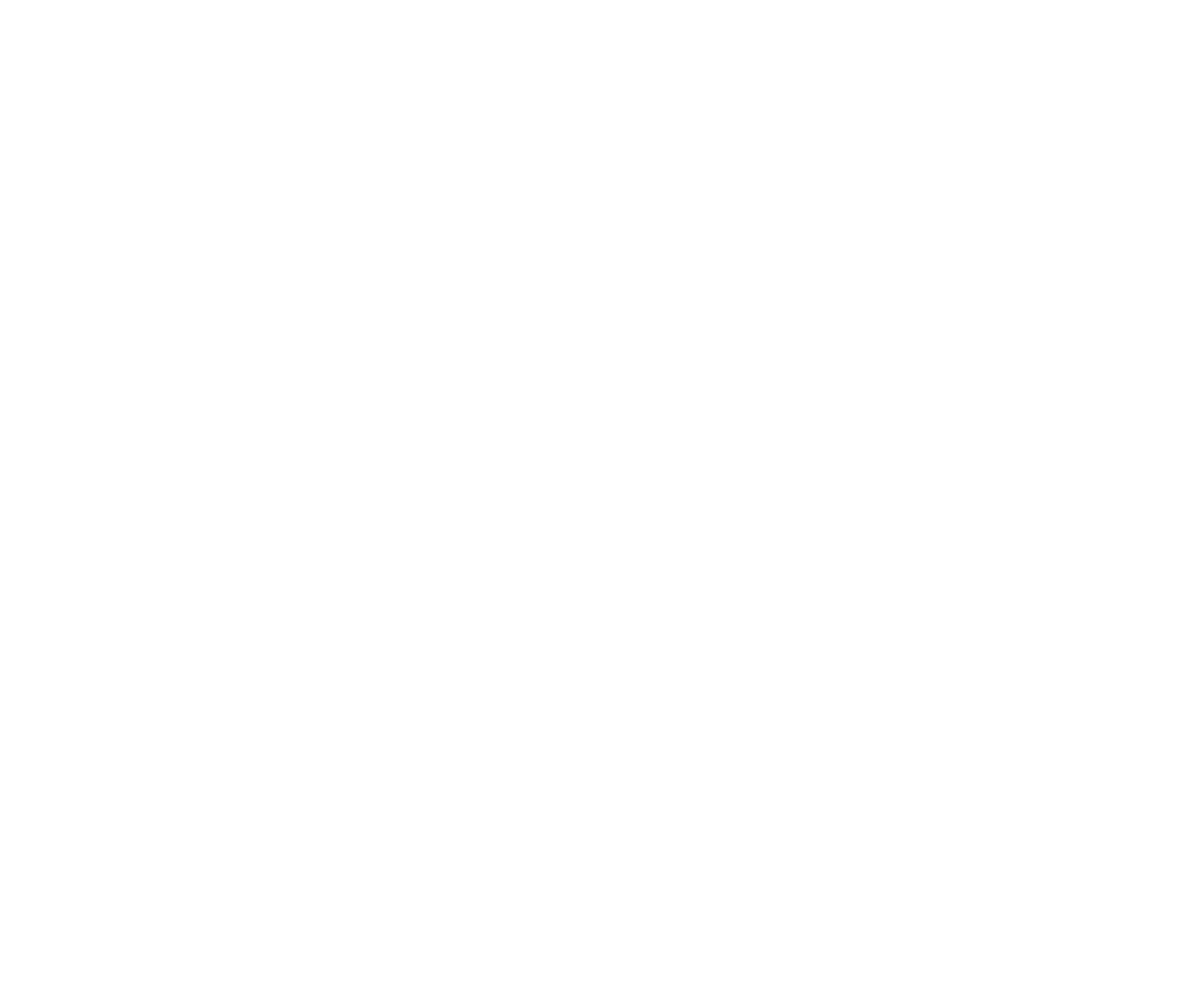
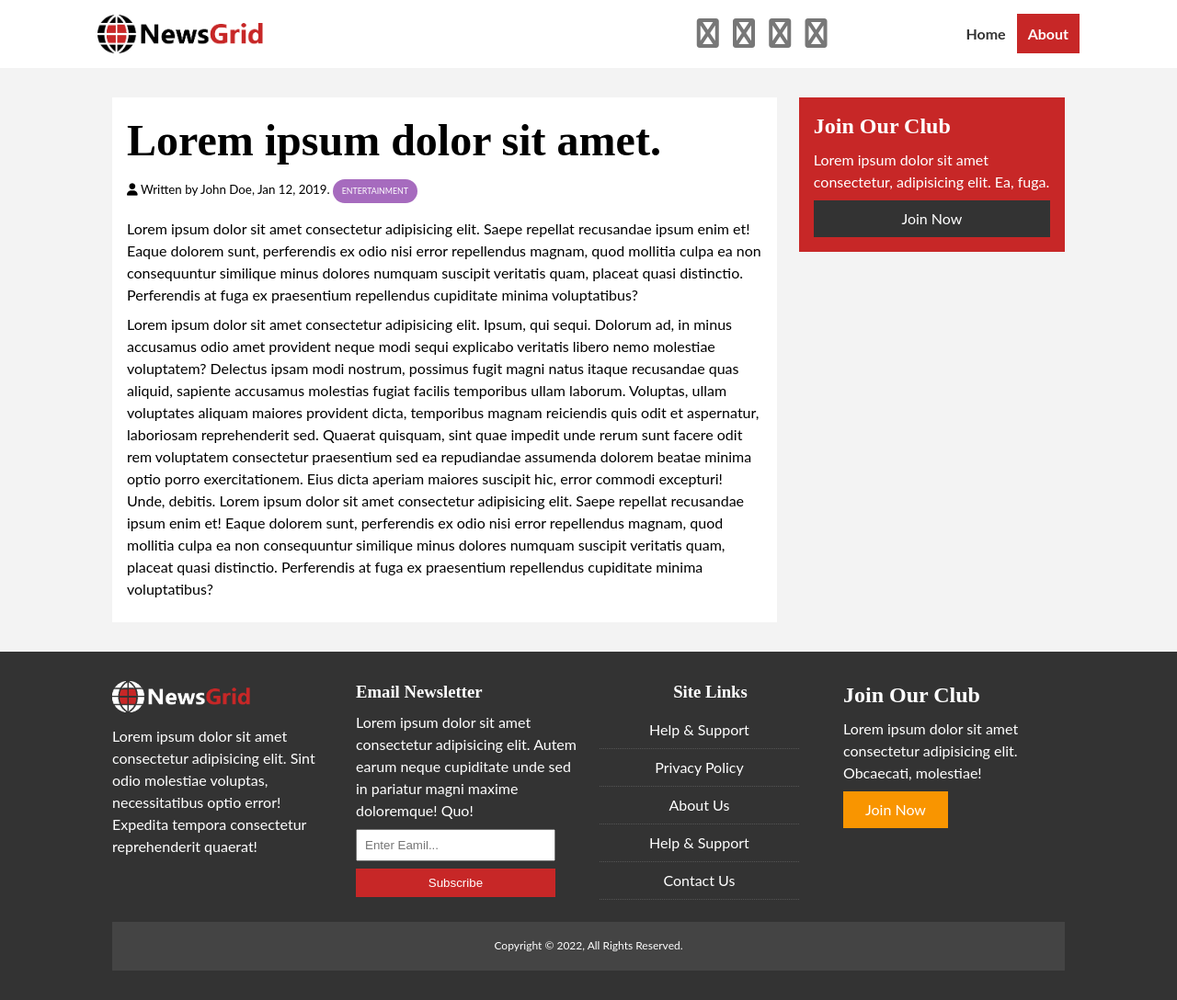
Before and after one commit to Napoleon-Jahmiu/gridnew, a plain HTML site: page article.html in a window 1280 px wide. Shown: the whole page at 92% size. Before the commit the page ends 800 px from the top, so only its background shows below. Drawn offline with Linux system fonts and the light colour scheme.

Commit message:
finished and added the article and the about page

```diff
--- a/about.html
+++ b/about.html
@@ -0,0 +1,118 @@
+<!DOCTYPE html>
+<html lang="en">
+<head>
+    <meta charset="UTF-8">
+    <meta http-equiv="X-UA-Compatible" content="IE=edge">
+    <meta name="viewport" content="width=device-width, initial-scale=1.0">
+    <link rel="stylesheet" href="https://cdnjs.cloudflare.com/ajax/libs/font-awesome/6.4.0/css/all.min.css">
+    <link rel="stylesheet" href="css/style.css">
+    <link rel="stylesheet" media="screen and (max-width:768px)" href="css/mobile.css">
+    <link rel="shortcut icon" type="image/x-icon" href="favicon.ico">
+    <title>NewsGrid | Latest News</title>
+
+</head>
+<body>
+    <nav id="main-nav">
+        <div class="container nav-container">
+            <img src="img/logo.png" alt="NewsGrid" class="logo">
+            <div class="social">
+                <a href="http://facebook.com" target="_blank"><i class="fas fa-facebook fa-2x"></i></a>
+                <a href="http://twitter.com" target="_blank"><i class="fas fa-twitter fa-2x"></i></a>
+                <a href="http://instagram.com" target="_blank"><i class="fas fa-instagram fa-2x"></i></a>
+                <a href="http://youtube.com" target="_blank"><i class="fas fa-youtube fa-2x"></i></a>
+            </div>
+            <ul>
+                <li><a href="index.html">Home</a></li>
+                <li><a href="index.html" class="current" >About</a></li>
+            </ul>
+
+        </div>
+    </nav>
+
+    <section id="about">
+        <div class="container">
+            <div class="page-container">
+                <article class="card">
+                    <h1 class="l-heading">About</h1>
+                    <p>Lorem ipsum dolor sit amet consectetur adipisicing elit.
+                        Saepe repellat recusandae ipsum enim et! Eaque dolorem sunt,
+                        perferendis ex odio nisi error repellendus magnam, quod mollitia
+                        culpa ea non consequuntur similique minus dolores numquam suscipit
+                        veritatis quam, placeat quasi distinctio. Perferendis at fuga
+                        ex praesentium repellendus cupiditate minima voluptatibus?</p>
+
+                        <p>Lorem ipsum dolor sit amet consectetur adipisicing elit.
+                            Ipsum, qui sequi. Dolorum ad, in minus accusamus odio
+                            amet provident neque modi sequi explicabo veritatis libero
+                            nemo molestiae voluptatem? Delectus ipsam modi nostrum,
+                            possimus fugit magni natus itaque recusandae quas aliquid,
+                            sapiente accusamus molestias fugiat facilis temporibus ullam
+                             laborum. Voluptas, ullam voluptates aliquam maiores provident
+                             dicta, temporibus magnam reiciendis quis odit et aspernatur,
+                            laboriosam reprehenderit sed. Quaerat quisquam, sint quae impedit
+                            unde rerum sunt facere odit rem voluptatem consectetur praesentium
+                            sed ea repudiandae assumenda dolorem beatae minima optio porro exercitationem.
+                            Eius dicta aperiam maiores suscipit hic, error commodi excepturi! Unde, debitis.
+                            Lorem ipsum dolor sit amet consectetur adipisicing elit.
+                            Saepe repellat recusandae ipsum enim et! Eaque dolorem sunt,
+                            perferendis ex odio nisi error repellendus magnam, quod mollitia
+                            culpa ea non consequuntur similique minus dolores numquam suscipit
+                            veritatis quam, placeat quasi distinctio. Perferendis at fuga
+                            ex praesentium repellendus cupiditate minima voluptatibus?</p>
+                </article>
+
+                <aside class="card bg-primary">
+                    <h2>Join Our Club</h2>
+                    <p>Lorem ipsum dolor sit amet consectetur, adipisicing elit. Ea, fuga.</p>
+                    <a href="#" class="btn btn-dark btn-block">Join Now</a>
+                </aside>
+            </div>
+        </div>
+    </section>
+
+
+
+
+
+
+
+    <!-- Footer -->
+    <footer id="main-footer" class="py-2">
+        <div class="container footer-container">
+            <div>
+                <img src="img/logo_light.png" alt="NewsGrid">
+                <p>Lorem ipsum dolor sit amet consectetur adipisicing elit. Sint odio molestiae voluptas, necessitatibus optio error! Expedita tempora consectetur reprehenderit quaerat!</p>
+            </div>
+            <div>
+                <h3>Email Newsletter</h3>
+                <p>Lorem ipsum dolor sit amet consectetur adipisicing elit. Autem earum neque cupiditate unde sed in pariatur magni maxime doloremque! Quo!</p>
+                <form action="">
+                    <input type="email" placeholder="Enter Eamil...">
+                    <input type="submit" value="Subscribe" class="btn btn-primary">
+                </form>
+            </div>
+
+            <div>
+                <h3>Site Links</h3>
+                <ul class="list">
+                    <li><a href="#">Help & Support</a></li>
+                    <li><a href="#">Privacy Policy</a></li>
+                    <li><a href="#">About Us</a></li>
+                    <li><a href="#">Help & Support</a></li>
+                    <li><a href="#">Contact Us</a></li>
+                </ul>
+            </div>
+
+            <div>
+                <h2>Join Our Club</h2>
+                <p>Lorem ipsum dolor sit amet consectetur adipisicing elit. Obcaecati, molestiae!</p>
+                <a href="#" class="btn btn-secondary">Join Now</a>
+            </div>
+
+            <div>
+                <p>Copyright &copy; 2022, All Rights Reserved.</p>
+            </div>
+        </div>
+    </footer>
+</body>
+</html>
--- a/article.html
+++ b/article.html
@@ -0,0 +1,127 @@
+<!DOCTYPE html>
+<html lang="en">
+<head>
+    <meta charset="UTF-8">
+    <meta http-equiv="X-UA-Compatible" content="IE=edge">
+    <meta name="viewport" content="width=device-width, initial-scale=1.0">
+    <link rel="stylesheet" href="https://cdnjs.cloudflare.com/ajax/libs/font-awesome/6.4.0/css/all.min.css">
+    <link rel="stylesheet" href="css/style.css">
+    <link rel="stylesheet" media="screen and (max-width:768px)" href="css/mobile.css">
+    <link rel="shortcut icon" type="image/x-icon" href="favicon.ico">
+    <title>NewsGrid | Latest News</title>
+
+</head>
+<body>
+    <nav id="main-nav">
+        <div class="container nav-container">
+            <img src="img/logo.png" alt="NewsGrid" class="logo">
+            <div class="social">
+                <a href="http://facebook.com" target="_blank"><i class="fas fa-facebook fa-2x"></i></a>
+                <a href="http://twitter.com" target="_blank"><i class="fas fa-twitter fa-2x"></i></a>
+                <a href="http://instagram.com" target="_blank"><i class="fas fa-instagram fa-2x"></i></a>
+                <a href="http://youtube.com" target="_blank"><i class="fas fa-youtube fa-2x"></i></a>
+            </div>
+            <ul>
+                <li><a href="index.html">Home</a></li>
+                <li><a href="index.html" class="current" >About</a></li>
+            </ul>
+
+        </div>
+    </nav>
+
+
+
+    <section id="article">
+        <div class="container">
+            <div class="page-container">
+                <article class="card">
+                    <h1 class="l-heading">Lorem ipsum dolor sit amet.</h1>
+
+                    <div class="meta">
+                        <small>
+                            <i class="fas fa-user"></i> Written by John Doe, Jan 12, 2019.
+                        </small>
+                        <div class="category category-ent">Entertainment</div>
+                    </div>
+                    <p>Lorem ipsum dolor sit amet consectetur adipisicing elit.
+                        Saepe repellat recusandae ipsum enim et! Eaque dolorem sunt,
+                        perferendis ex odio nisi error repellendus magnam, quod mollitia
+                        culpa ea non consequuntur similique minus dolores numquam suscipit
+                        veritatis quam, placeat quasi distinctio. Perferendis at fuga
+                        ex praesentium repellendus cupiditate minima voluptatibus?</p>
+
+                        <p>Lorem ipsum dolor sit amet consectetur adipisicing elit.
+                            Ipsum, qui sequi. Dolorum ad, in minus accusamus odio
+                            amet provident neque modi sequi explicabo veritatis libero
+                            nemo molestiae voluptatem? Delectus ipsam modi nostrum,
+                            possimus fugit magni natus itaque recusandae quas aliquid,
+                            sapiente accusamus molestias fugiat facilis temporibus ullam
+                             laborum. Voluptas, ullam voluptates aliquam maiores provident
+                             dicta, temporibus magnam reiciendis quis odit et aspernatur,
+                            laboriosam reprehenderit sed. Quaerat quisquam, sint quae impedit
+                            unde rerum sunt facere odit rem voluptatem consectetur praesentium
+                            sed ea repudiandae assumenda dolorem beatae minima optio porro exercitationem.
+                            Eius dicta aperiam maiores suscipit hic, error commodi excepturi! Unde, debitis.
+                            Lorem ipsum dolor sit amet consectetur adipisicing elit.
+                            Saepe repellat recusandae ipsum enim et! Eaque dolorem sunt,
+                            perferendis ex odio nisi error repellendus magnam, quod mollitia
+                            culpa ea non consequuntur similique minus dolores numquam suscipit
+                            veritatis quam, placeat quasi distinctio. Perferendis at fuga
+                            ex praesentium repellendus cupiditate minima voluptatibus?</p>
+                </article>
+
+                <aside class="card bg-primary">
+                    <h2>Join Our Club</h2>
+                    <p>Lorem ipsum dolor sit amet consectetur, adipisicing elit. Ea, fuga.</p>
+                    <a href="#" class="btn btn-dark btn-block">Join Now</a>
+                </aside>
+            </div>
+        </div>
+    </section>
+
+
+
+
+
+
+
+    <!-- Footer -->
+    <footer id="main-footer" class="py-2">
+        <div class="container footer-container">
+            <div>
+                <img src="img/logo_light.png" alt="NewsGrid">
+                <p>Lorem ipsum dolor sit amet consectetur adipisicing elit. Sint odio molestiae voluptas, necessitatibus optio error! Expedita tempora consectetur reprehenderit quaerat!</p>
+            </div>
+            <div>
+                <h3>Email Newsletter</h3>
+                <p>Lorem ipsum dolor sit amet consectetur adipisicing elit. Autem earum neque cupiditate unde sed in pariatur magni maxime doloremque! Quo!</p>
+                <form action="">
+                    <input type="email" placeholder="Enter Eamil...">
+                    <input type="submit" value="Subscribe" class="btn btn-primary">
+                </form>
+            </div>
+
+            <div>
+                <h3>Site Links</h3>
+                <ul class="list">
+                    <li><a href="#">Help & Support</a></li>
+                    <li><a href="#">Privacy Policy</a></li>
+                    <li><a href="#">About Us</a></li>
+                    <li><a href="#">Help & Support</a></li>
+                    <li><a href="#">Contact Us</a></li>
+                </ul>
+            </div>
+
+            <div>
+                <h2>Join Our Club</h2>
+                <p>Lorem ipsum dolor sit amet consectetur adipisicing elit. Obcaecati, molestiae!</p>
+                <a href="#" class="btn btn-secondary">Join Now</a>
+            </div>
+
+            <div>
+                <p>Copyright &copy; 2022, All Rights Reserved.</p>
+            </div>
+        </div>
+    </footer>
+</body>
+</html>
--- a/css/style.css
+++ b/css/style.css
@@ -37,6 +37,10 @@ img {
     width: 100%;
 }
 
+p {
+    margin: .5rem 0;
+}
+
 h1, h2, h3, h4, h5, h6 {
     font-family: 'Staaliches', cursives;
     margin-bottom: .55rem;
@@ -49,7 +53,7 @@ h1, h2, h3, h4, h5, h6 {
     margin: auto;
     padding: 0 2rem;
     overflow: hidden;
-    /* min-width: 1100px; */
+
 }
 
 .category {
@@ -126,6 +130,31 @@ h1, h2, h3, h4, h5, h6 {
 .p-2 {padding: 2rem;}
 .p-3 {padding: 3rem;}
 
+.l-heading {
+    font-size: 3rem;
+}
+
+.list li {
+    padding: .5rem 0;
+    border-bottom: #555 dotted 1px;
+    width: 90%;
+}
+
+.list li a:hover {
+    color: var(--primary-color) !important;
+}
+
+/* Inner Page grid Container */
+.page-container {
+    display: grid;
+    grid-template-columns: 5fr 2fr;
+    margin: 2rem 0;
+    grid-gap: 1.5rem;
+}
+
+.page-container > *:first-child {
+    grid-row: 1 / span 3;
+}
 
 /* Navigation */
 #main-nav {
@@ -135,7 +164,7 @@ h1, h2, h3, h4, h5, h6 {
     z-index: 2;
 }
 
-#main-nav  {
+#main-nav  .nav-container{
     display: grid;
     grid-template-columns: 6fr 3fr 2fr;
     padding: 1rem;
@@ -232,3 +261,47 @@ h1, h2, h3, h4, h5, h6 {
  #home-articles .articles-container > *:last-child {
     grid-column: 2 / span 2;
  }
+
+ /* Footer */
+ #main-footer {
+    background: var(--dark-color);
+    color: #fff;
+ }
+
+ #main-footer img {
+    width: 150px;
+}
+
+#main-footer a {
+    color: #fff;
+}
+
+#main-footer .footer-container {
+    display: grid;
+    grid-template-columns: repeat(4, 1fr);
+    grid-gap: 1.5rem;
+}
+
+#main-footer .footer-container > *:last-child {
+    grid-column: 1 / span 4;
+    text-align: center;
+    background: #444;
+    padding: .6rem;
+    font-size: .75rem;
+}
+
+#main-footer .footer-container > *:nth-child(3) {
+    text-align: center;
+}
+
+#main-footer .footer-container input[type='email'] {
+    width: 90%;
+    padding: .5rem;
+    margin-bottom: .5rem;
+}
+
+#main-footer .footer-container input[type='submit'] {
+    width: 90%;
+}
+
+/* About Page */
```
Also changed, not shown: index.html (+42 -2 lines).
